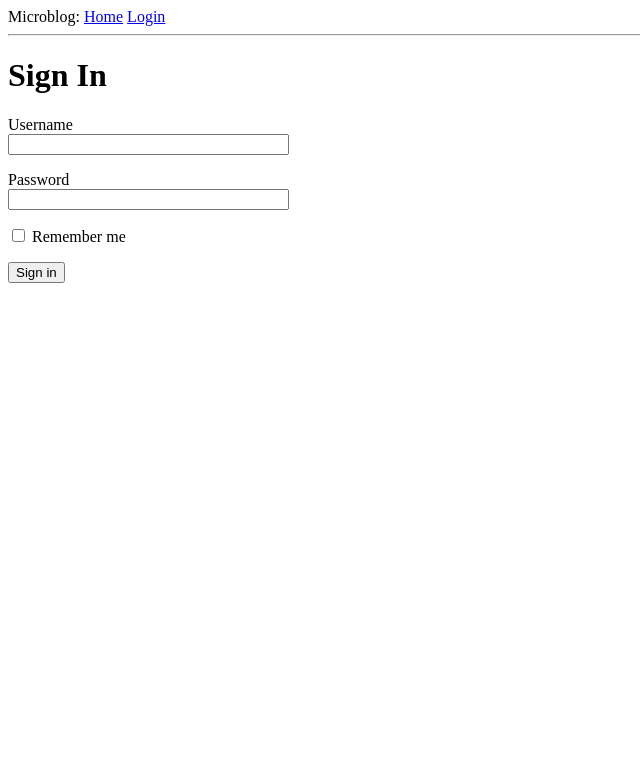
After one commit to rastaclaus/microblog, a Flask app: page /login in a window 1280 px wide. The commit adds this page. Shown: the top 783 px of the page, without its empty margins (0-640 px from the left). Run offline with Flask 2, Linux system fonts and the light colour scheme.

Commit message:
end chapter3

```diff
--- a/app/__init__.py
+++ b/app/__init__.py
@@ -1,5 +1,7 @@
 from flask import Flask
+from config import Config
 
 app = Flask(__name__)
+app.config.from_object(Config)
 
 from app import routes
--- /dev/null
+++ b/app/forms.py
@@ -0,0 +1,9 @@
+from flask_wtf import FlaskForm
+from wtforms import StringField, PasswordField, BooleanField, SubmitField
+from wtforms.validators import DataRequired
+
+class LoginForm(FlaskForm):
+    username = StringField('Username', validators=[DataRequired(),])
+    password = PasswordField('Password', validators=[DataRequired(),])
+    remember_me = BooleanField('Remember me')
+    submit = SubmitField('Sign in')
--- a/app/routes.py
+++ b/app/routes.py
@@ -1,5 +1,11 @@
-from flask import render_template
+from flask import(
+        render_template,
+        flash,
+        redirect,
+        url_for)
+
 from app import app
+from app.forms import LoginForm
 
 @app.route('/')
 @app.route('/index')
@@ -14,3 +20,12 @@ def index():
          'body': 'Какая гадость эта ваша заливная рыба!!'}]
     context = {'user': user, 'posts': posts, 'title': 'Home'}
     return render_template('index.html', **context)
+
+@app.route('/login', methods=['GET', 'POST'])
+def login():
+    form = LoginForm()
+    if form.validate_on_submit():
+        flash('Login requested for user {}, remember_me={}'.format(
+            form.username.data, form.remember_me.data))
+        return redirect(url_for('index'))
+    return render_template('login.html', title='Sign In', form=form)
--- a/app/templates/base.html
+++ b/app/templates/base.html
@@ -6,9 +6,26 @@
       <title>Welcome to Microblog</title>
     {% endif %}
   </head>
-   <body>
-     <div>Microblog: <a href="/index">Home</a></div>
+  <body>
+     <div>
+       Microblog:
+       <a href="{{ url_for('index') }}">Home</a>
+       <a href="{{ url_for('login') }}">Login</a>
+     </div>
      <hr>
+
+     {% with messages = get_flashed_messages() %}
+     {% if messages %}
+
+     <ul>
+       {% for message in messages %}
+       <li>{{ message }}</li>
+       {% endfor %}
+     </ul>
+     {% endif %}
+     {% endwith %}
+
      {% block content %}{% endblock %}
+
    </body>
 </html>
--- /dev/null
+++ b/app/templates/login.html
@@ -0,0 +1,24 @@
+{% extends "base.html" %}
+
+{% block content %}
+<h1>Sign In</h1>
+<form action="" method="post" novalidate>
+  {{ form.hidden_tag() }}
+  <p>
+    {{ form.username.label }}<br>
+    {{ form.username(size=32) }}<br>
+    {% for error in form.username.errors %}
+      <span style="color: red">[{{ error }}]</span>
+    {% endfor %}
+  </p>
+  <p>
+  {{ form.password.label }}<br>
+    {{ form.password(size=32) }}<br>
+    {% for error in form.password.errors %}
+      <span style="color: red">[{{ error }}]</span>
+    {% endfor %}
+  </p>
+  <p>{{ form.remember_me() }}  {{ form.remember_me.label }}</p>
+  <p>{{ form.submit() }}</p>
+</form>
+{% endblock %}
--- /dev/null
+++ b/config.py
@@ -0,0 +1,4 @@
+import os
+
+class Config:
+    SECRET_KEY = 'you-will-newer-guess'
```
